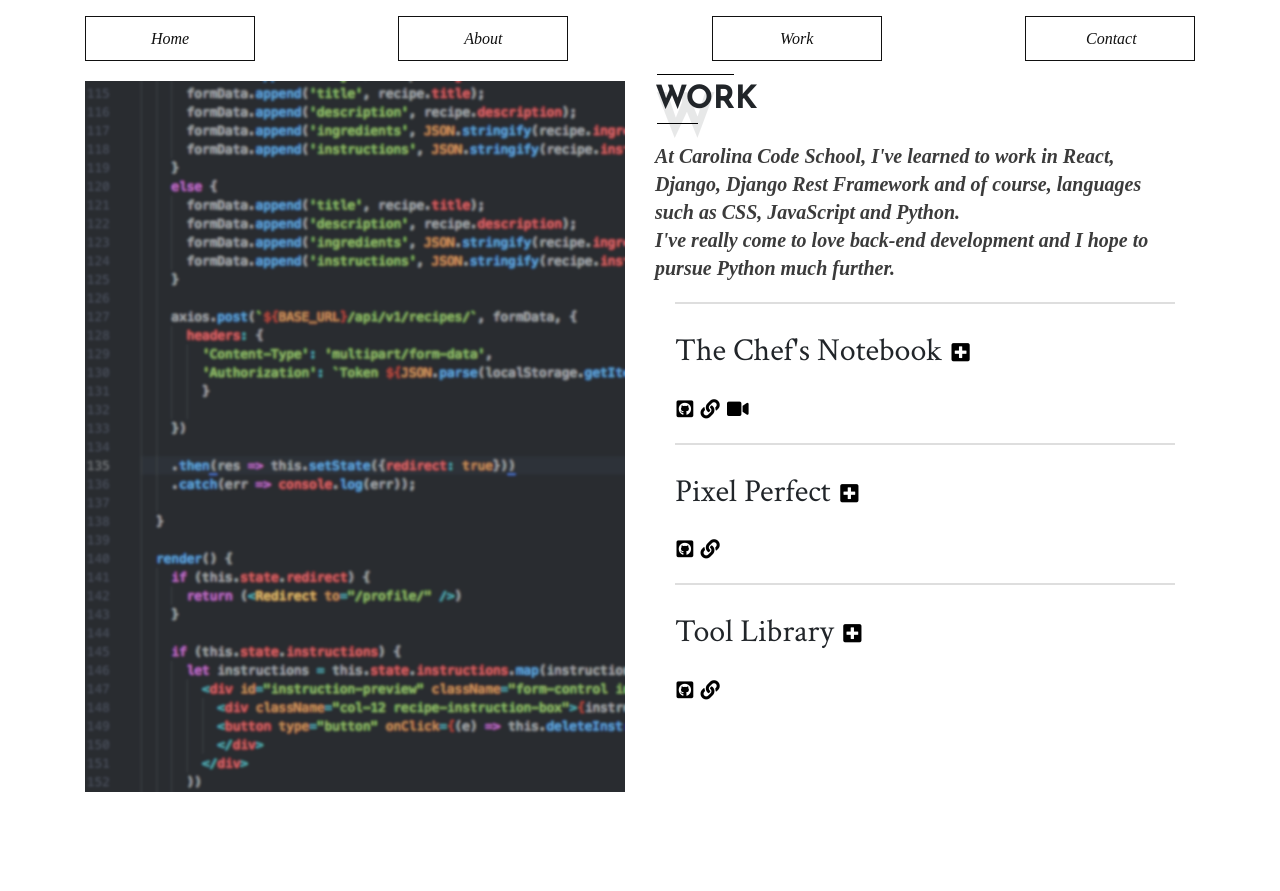
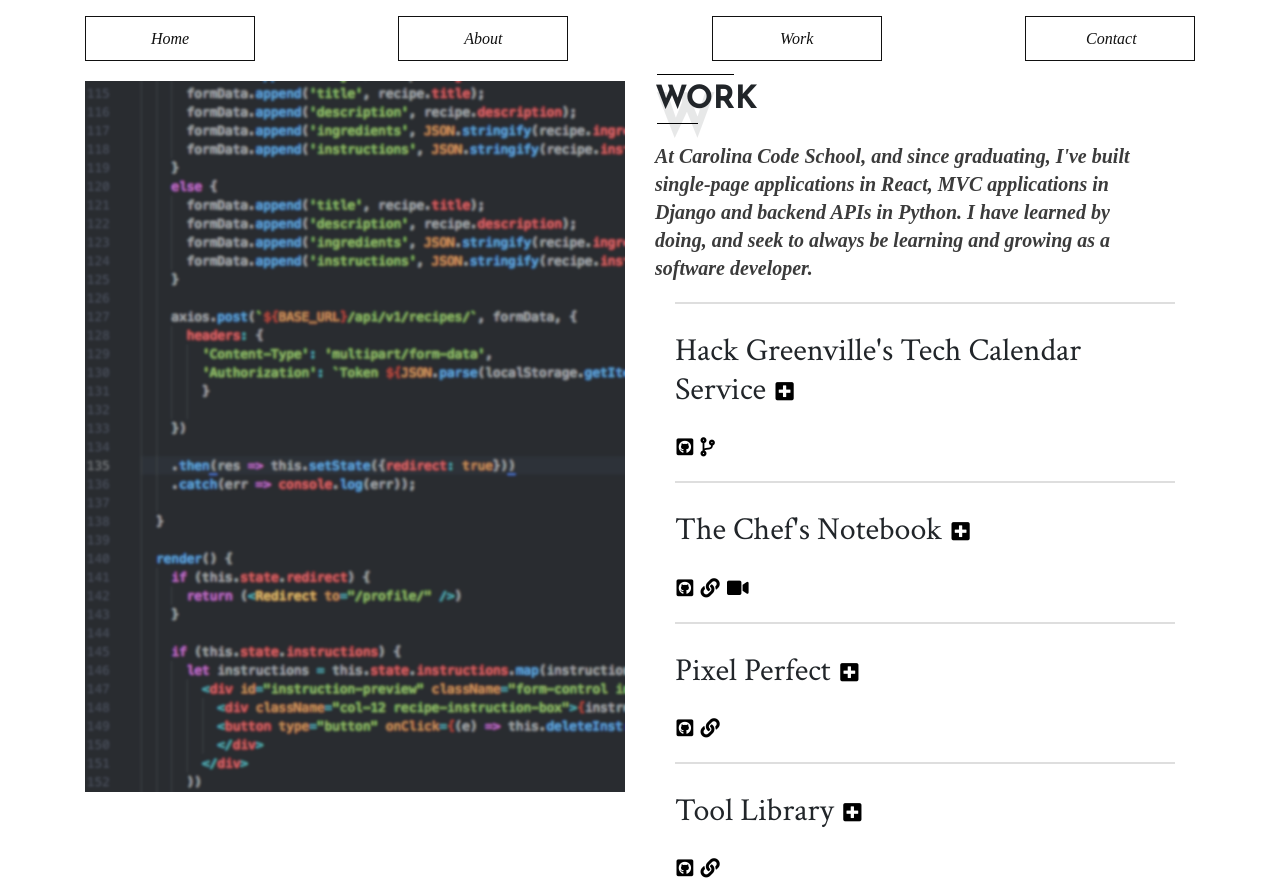
Before and after one commit to ramonaspence/portfolio-v2, a React (Create React App) app: page /work in a window 1280 px wide. Before the commit the page ends 800 px from the top, so only its background shows below. Built offline with nearby package versions, Linux system fonts and the light colour scheme.

Commit message:
added HackGreenville work

```diff
--- a/src/components/work.js
+++ b/src/components/work.js
@@ -23,10 +23,33 @@ class Work extends Component {
                             <h2 className="page-title" text-center>Work</h2>
                             <div className="marker">w</div>
                         </div>
-                        <p className='subtitle'>At Carolina Code School, I've learned to work in React, Django, Django Rest Framework and of course, languages such as CSS, JavaScript and Python. <br /> I've really come to love back-end development and I hope to pursue Python much further.
+                        <p className='subtitle'>At Carolina Code School, and since graduating, I've built single-page applications in React, MVC applications in Django and backend APIs in Python. I have learned by doing, and seek to always be learning and growing as a software developer.
+
                         </p>
                         <hr />
                         <div id="portfolio-details" className="portfolio-works">
+                        <div className="card col-12">
+                            <div className="card-header">
+                            <h2>Hack Greenville's Tech Calendar Service<a data-toggle="collapse" href="#hackGreenville" role="button" aria-expanded="false" aria-controls="collapseExample">
+                            <i className="fa fa-plus-square" aria-hidden="true"></i>
+                            </a></h2>
+
+                            <div className="collapse" id="hackGreenville">
+                            <div className="card card-body">
+                              <h5>I have worked with Hack Greenville on a project that acts as a tech event aggregator. This included a lot of work in Git, as well as with API calls and manipulating that data.<br /><br /> I have linked the Github repository as well as a list of Issues I have worked on. </h5>
+                            </div>
+                          </div>
+
+
+                            </div>
+
+                            <div className="card-body">
+
+                              <a className="github-link" data-toggle="tooltip" data-placement="top" title="View Source Code" href="https://github.com/codeforgreenville/upstate_tech_cal_service"><i class="fab fa-github-square"></i></a>
+                              <a className="gh-pages" data-toggle="tooltip" data-placement="top" title="View webpage on GH Pages" href="https://github.com/codeforgreenville/upstate_tech_cal_service/issues?q=involves%3Aramonaspence"><i class="fas fa-code-branch"></i></a>
+                            </div>
+                          </div>
+                        <hr />
                           <div className="card col-12">
                             <div className="card-header">
                               <h2>The Chef's Notebook
```
